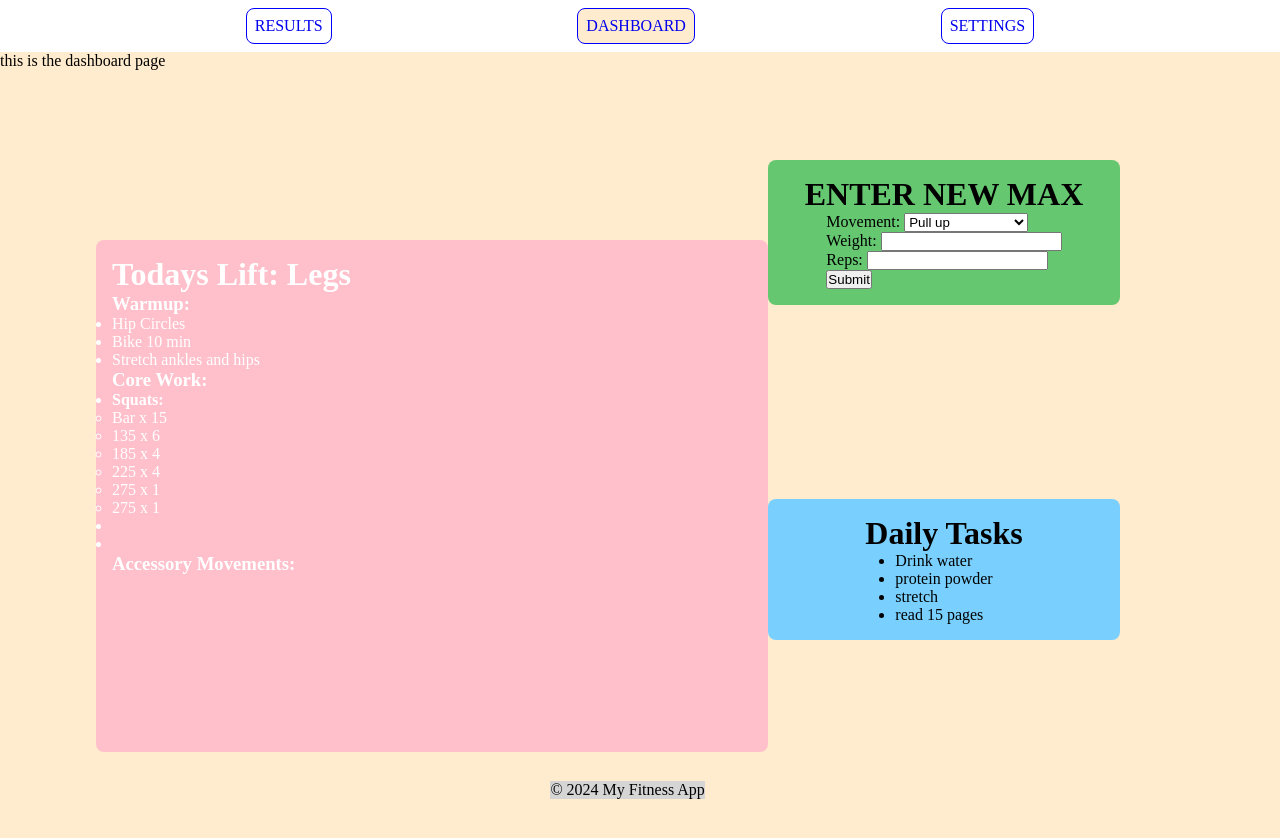
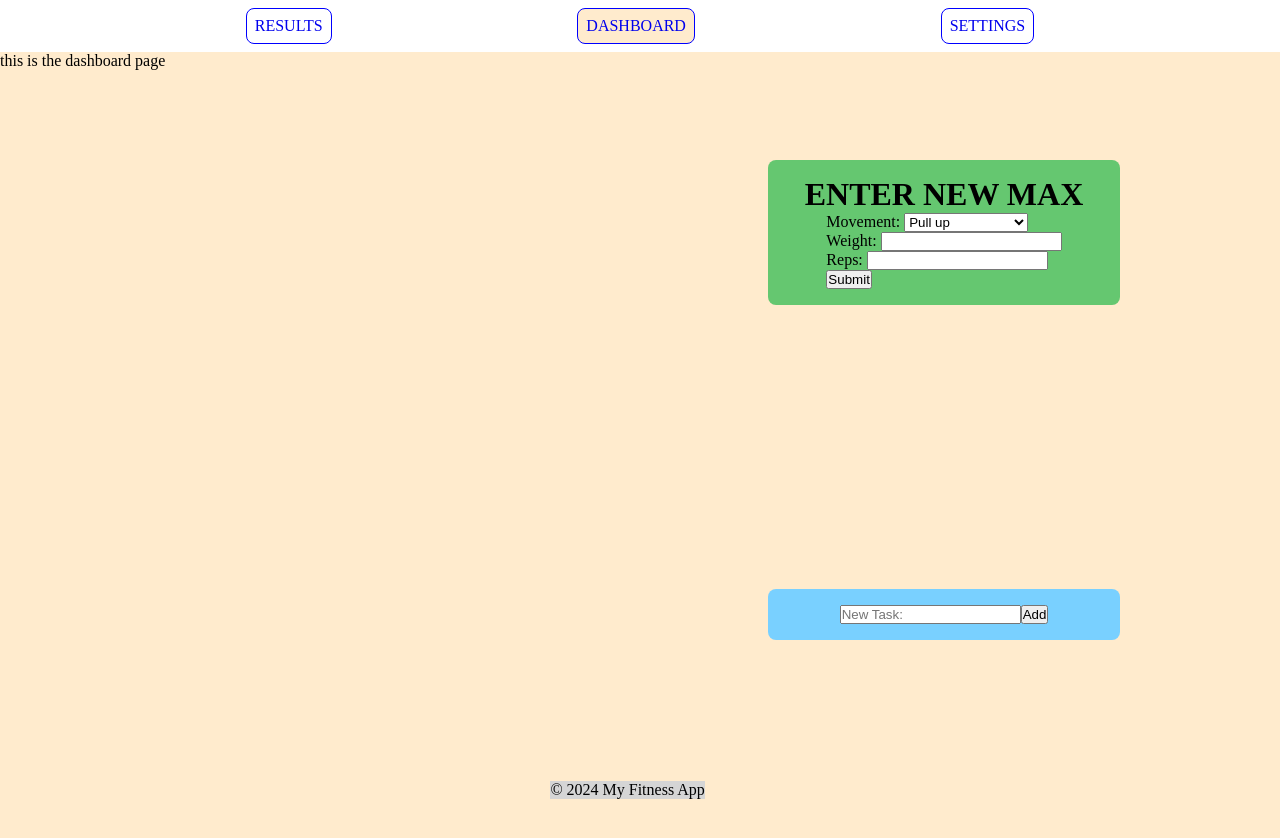
Before and after one commit to lukeschmit-dev/FitLogger, a React (Create React App) app: page /Dashboard in a window 1280 px wide. Shown: the top 838 px of the page. Built offline with nearby package versions, Linux system fonts and the light colour scheme.

Commit message:
daily-actions functionality wip

```diff
--- a/src/components/DailyActions.js
+++ b/src/components/DailyActions.js
@@ -1,16 +1,29 @@
-import React from "react";
+import React, { useState } from "react";
+import { DailyActionsWrapper } from "./DailyActionsWrapper";
 
-const DailyActions = () => {
+// let DailyActionsArray = [
+//   {
+//     "Drink Water": "incomplete",
+//     "150g Protein": "incomplete",
+//     "Stretch for 15 min": "incomplete",
+//     "Read 15 pages": "incomplete",
+//   },
+// ];
+
+function DailyActions() {
+  const [actions, setActions] = useState([]);
+  const [newAction, setNewTask] = useState("");
+
+  function handleInputChange(event) {}
+
+  function addTask(index) {}
+
+  function completeTask(index) {}
+
   return (
     <div className="DailyActions">
-      <h1>Daily Tasks</h1>
-      <ul>
-        <li>Drink water</li>
-        <li>protein powder</li>
-        <li>stretch</li>
-        <li>read 15 pages</li>
-      </ul>
+      <DailyActionsWrapper />
     </div>
   );
-};
+}
 export default DailyActions;
--- /dev/null
+++ b/src/components/DailyActionsForm.js
@@ -0,0 +1,23 @@
+import React, { useState } from "react";
+
+export const DailyActionsForm = () => {
+  const [value, setValue] = useState("");
+
+  const handleSubmit = (e) => {
+    e.preventDefault();
+    console.log(value);
+  };
+  return (
+    <form className="DailyActionsForm" onSubmit={handleSubmit}>
+      <input
+        type="text"
+        className="DailyActions-input"
+        placeholder="New Task: "
+        onChange={(e) => setValue(e.target.value)}
+      />
+      <button type="submit" className="DailyActionsBtn">
+        Add
+      </button>
+    </form>
+  );
+};
--- /dev/null
+++ b/src/components/DailyActionsWrapper.js
@@ -0,0 +1,10 @@
+import React from "react";
+import { DailyActionsForm } from "./DailyActionsForm";
+
+export const DailyActionsWrapper = () => {
+  return (
+    <div className="DailyActionsWrapper">
+      <DailyActionsForm />
+    </div>
+  );
+};
--- a/src/pages/dashboard.js
+++ b/src/pages/dashboard.js
@@ -14,7 +14,7 @@ const Dashboard = () => {
       this is the dashboard page
       <DailyActions />
       <EnterNewMax />
-      <TodaysLift />
+      {/* <TodaysLift /> */}
     </div>
   );
 };
```
